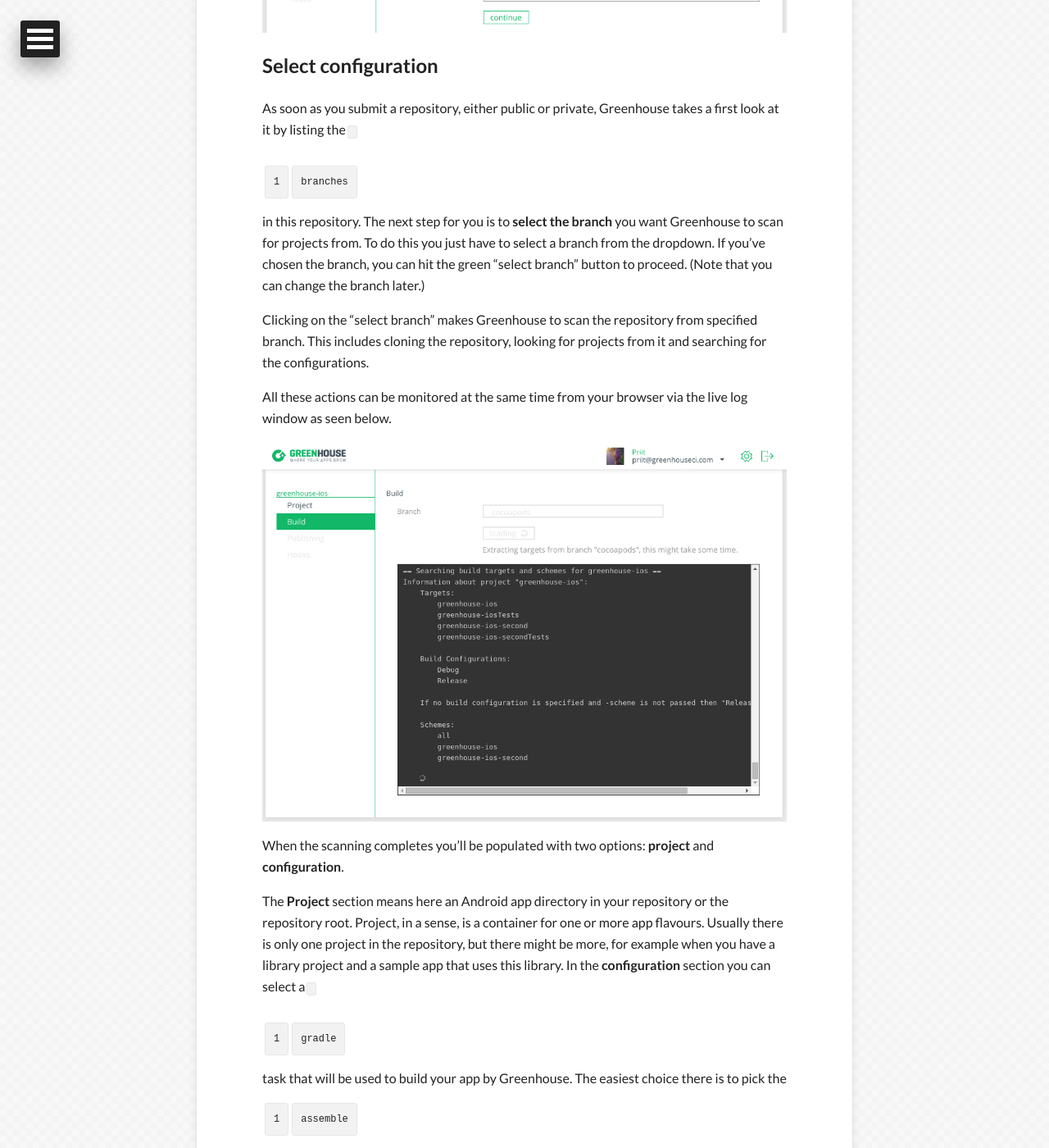
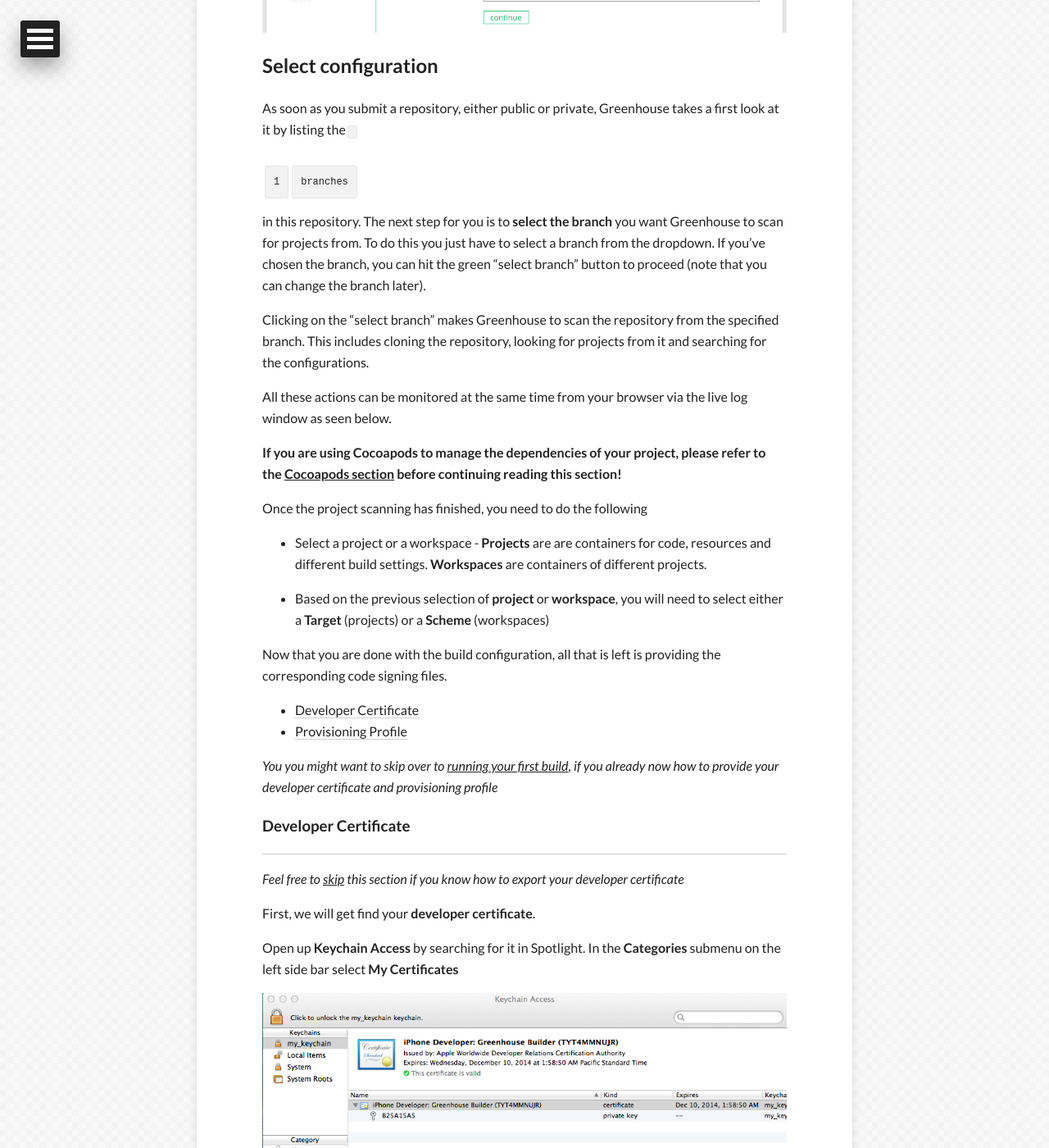
Before and after one commit to GreenhouseCI/blog.greenhouseci.com, a Jekyll site: the page built from ios_tutorial.md, in a window 1280 px wide and 1400 px high, scrolled down 4327 px. Shown: the whole window at 82% size. Built offline with Jekyll 4.4.1, drawn with Linux system fonts in a browser that asks for light colours; nearby versions of some CDN libraries; some of the changed text lies outside the part shown.

Commit message:
add initial version of the setup project for ios

```diff
--- a/ios_tutorial.md
+++ b/ios_tutorial.md
@@ -120,34 +120,136 @@
 at it by listing the `branches` in this repository.
 The next step for you is to **select the branch** you want Greenhouse to scan for projects from.
 To do this you just have to select a branch from the dropdown.
-If you've chosen the branch, you can hit the green "select branch" button to proceed.
-(Note that you can change the branch later.)
+If you've chosen the branch, you can hit the green "select branch" button to proceed
+(note that you can change the branch later).
 
-Clicking on the "select branch" makes Greenhouse to scan the repository from specified branch.
+Clicking on the "select branch" makes Greenhouse to scan the repository from the specified branch.
 This includes cloning the repository, looking for projects from it and searching for the
 configurations.
 
 All these actions can be monitored at the same time from your browser via the live log window
 as seen below.
 
+**If you are using Cocoapods to manage the dependencies of your project, please refer to the [<u>Cocoapods section</u>](#cocoapods) before continuing reading this section!**
+
+Once the project scanning has finished, you need to do the following
+
+* Select a project or a workspace - **Projects** are are containers for code, resources and different build settings.
+**Workspaces** are containers of different projects.
+
+* Based on the previous selection of **project** or **workspace**, you will need to select either a **Target** (projects) or a **Scheme** (workspaces)
+
+Now that you are done with the build configuration, all that is left is providing the corresponding code signing files.
+
+* [Developer Certificate](#developer-certificate)
+* [Provisioning Profile](#provisioning-profile)
+
+*You you might want to skip over to [<u>running your first build</u>](#first-build), if you already now how to provide your developer certificate and provisioning profile*
+
+<h3 id="developer-certificate">Developer Certificate</h3>
+----------------------
+*Feel free to [<u>skip</u>](#provisioning-profile) this section if you know how to export your developer certificate*
+
+
+First, we will get find your **developer certificate**.
+
+Open up **Keychain Access** by searching for it in Spotlight.
+In the **Categories** submenu on the left side bar select **My Certificates**
+
+![Teams overview]({{ site.url }}/images/keychain-expanded-cropped.png)
+
+The name of the certificate should start with **iPhone Developer:**
+
+Once you have located your developer certificate, select **File -> Export Items** from the OSX menu bar.
+
+![Teams overview]({{ site.url }}/images/keychain-export-cropped.png)
+![Teams overview]({{ site.url }}/images/keychain-not-expanded-cropped.png)
+
+This will prompt you to save the developer certificate.
+
+![Keychain save dialog]({{ site.url }}/images/keychain-save-as-cropped.png)
+
+Be sure to leave the file format filed as **Personal Information Exchange (.p12)**, as saving the certificate with the **.cer**  extension will not include your private key.
+
+Finally, you will be prompted for the **certificate export password**. The password is not actually mandatory and you can leave as blank, but it is recommended to use a strong password.
+
+That's it. Now all you need is the corresponding provisioning profile.
+
+<h3 id="provisioning-profile">Provisioning Profile</h3>
+--------------------
+*Feel free to [<u>skip</u>](#first-build) this section if you know how to find the corresponding provisioning profile for your application*
+
+Select the appropriate provisioning profile from <a href="https://developer.apple.com/account/ios/profile/profileList.action">Apple Developer portal</a>.
+Download it and save it somewhere.
+
+
+That's it. If you successfully downloaded your developer certificate that should be everything you need. Now you can upload both of these files.
+We check that the provisioning profile and developer certificate match. And will let you know if something goes wrong.
+
+
 ![Scanning projects]({{ site.url }}/assets/add-app-scan-repo-ios.png "Scanning projects")
 
-When the scanning completes you'll be populated with two options: **project** and
-**configuration**.
+Regular iOS projects should work out of the box with Greenhouse. However, there might be some extra hassle when it comes to Cocoapods projects.
 
-The **Project** section means here an Android app directory in your repository or the
-repository root. Project, in a sense, is a container for one or more app flavours. Usually there
-is only one project in the repository, but there might be more, for example when you have a
-library project and a sample app that uses this library.
-In the **configuration** section you can select a `gradle` task that will be used to build
-your app by Greenhouse. The easiest choice there is to pick the `assemble` task which
-builds every possible configuration of your app at once. If you have some specific flavour
-you want to be built say *ExampleFlavour*, then just select `assembleExampleflavour` and you're
-ready to go.
+
+<h3 id="cocoapods">Cocoapods</h3>
+*Note that you can [<u>skip</u>](#first-build) this section if you are not using Cocoapods for dependency management*
+
+Most iOS developers nowadays are using Cocoapods for dependency management. While it is an excellent tool, it is a bit tricky to set up correctly, at least for a CI environment.
+
+Two things that are most likely to go wrong with Pods are:
+
+1. Selecting a non-workspace project
+2. Not marking your schemes as shared
+
+
+<h4 id="select_project">Selecting the correct project</h4>
+
+If your project is using **Cocoapods**, you must select the project the name of which ends with **[workspace]**.
+
+![Project selection]({{ site.url }}/images/project-selection-cropped.png)
+
+Similarly, the respective configuration's name must end with **[scheme]**.
+
+
+<h4 id="sharing_schemes">Sharing your schemes</h4>
+--------------------
+Schemes that are not marked shared in Xcode cannot be built outside Xcode, thus excluding any CI server as well.
+
+Let's walk through the process of sharing a scheme
+
+Navigate to **Product-> Scheme -> Manage Schemes**
+
+![Schemes Menu]({{ site.url }}/images/schemes-menu-cropped.png)
+
+You will then be displayed a list of schemes, each denoted as being **shared** or not.
+
+![Schemes Dialog]({{ site.url }}/images/schemes-dialog-cropped.png)
+
+Make sure that the **shared** checkbox is marked in front of your scheme, then click **OK**.
+
+Finally, once you have marked the scheme as shared, you will have to add the files that Xcode has generated to your git repository as well.
+
+1. Navigate to **Source Control > Commit**.
+
+2. Select the **Shared Data** folder.
+
+3. Enter your commit message in the text field.
+
+4. Select the **Push to remote** option
+
+5. Click the **Commit Files** button.
+
+
+![Recanning project]({{ site.url }}/assets/rescan.png)
+
+<h3 id="first-build">Running your first build</h3>
+
+That's it!
 
 ![Configure project]({{ site.url }}/assets/add-app-select-configuration-ios.png "Configure project")
 
-Now there's only one more step to build your Android app with Greenhouse and that's clicking
+Now there's only one more step left to build your iOS app with Greenhouse and that's clicking
 the "save" button!
 
 This action will show you the projects dashboard where you can see the app you just added already
```
